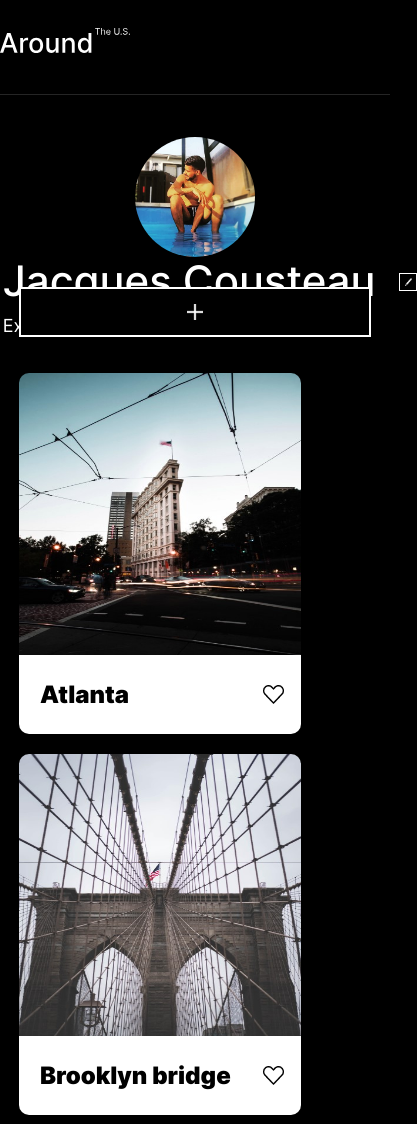
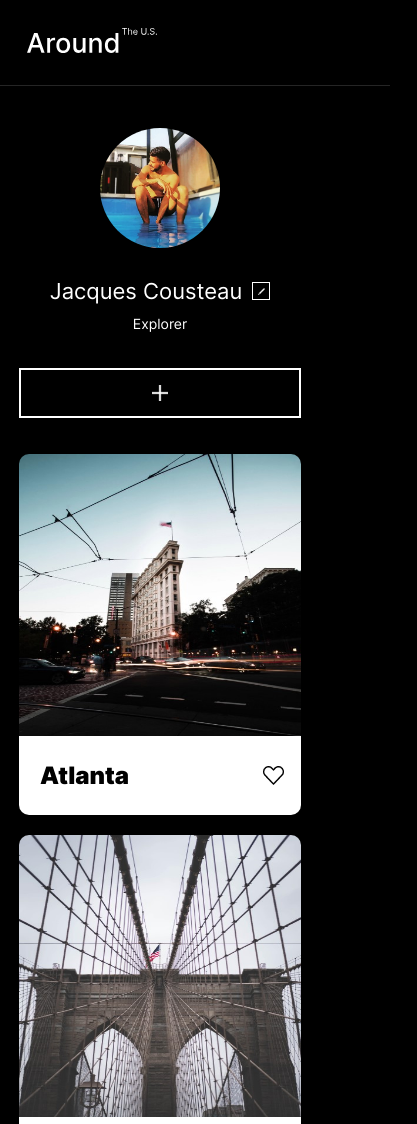
Before and after one commit to roeilulavy/web_project_4, a plain HTML site: page index.html in a window 390 px wide. Shown: the top 1124 px of the page, 417 px wide, since content can reach past the window. Drawn offline with Linux system fonts and the light colour scheme; files whose address does not match are found by name.

Commit message:
feat: add responsive

```diff
--- a/blocks/elements/elements.css
+++ b/blocks/elements/elements.css
@@ -8,10 +8,28 @@
     row-gap: 20px;
 }
 
-@media screen and (max-width: 400px){
+@media screen and (max-width: 1120px){
+    .elements{
+        margin: 50px 100px 0;
+    }
+}
+
+@media screen and (max-width: 960px){
+    .elements{
+        grid-template-columns: repeat(2, 1fr);
+        margin: 50px auto 0;
+    }
+}
+
+@media screen and (max-width: 600px){
     .elements{
         grid-template-columns: repeat(1, 1fr);
-        row-gap: 20px;
+        margin: 50px auto 0;
+    }
+}
+
+@media screen and (max-width: 450px){
+    .elements{
         margin: 36px 19px 0;
     }
 }
--- a/blocks/footer/__copyright/footer__copyright.css
+++ b/blocks/footer/__copyright/footer__copyright.css
@@ -7,10 +7,3 @@
     margin: 0;
     padding: 0;
 }
-
-@media screen and (max-width: 420px){
-    .footer__copyright{
-        margin: 50px 19px 36px;
-        text-align: left;
-    }
-}
--- a/blocks/footer/footer.css
+++ b/blocks/footer/footer.css
@@ -2,3 +2,15 @@
     display: flex;
     margin: 70px 200px 60px;
 }
+
+@media screen and (max-width: 1120px){
+    .footer{
+        margin: 70px 100px 60px;
+    }
+}
+
+@media screen and (max-width: 450px){
+    .footer{
+        margin: 50px 19px 36px;
+    }
+}
--- a/blocks/header/__logo/header__logo.css
+++ b/blocks/header/__logo/header__logo.css
@@ -4,3 +4,9 @@
     width: calc(100% / 3);
     margin: 0 0 41px 0;
 }
+
+@media screen and (max-width: 450px){
+    .header__logo{
+        margin: 0 0 32px 27px;
+    }
+}
--- a/blocks/header/header.css
+++ b/blocks/header/header.css
@@ -7,7 +7,13 @@
     margin: 45px 200px 0;
 }
 
-@media screen and (max-width: 400px){
+@media screen and (max-width: 1120px){
+    .header{
+        margin: 45px 100px 0;
+    }
+}
+
+@media screen and (max-width: 450px){
     .header{
         margin: 28px 0 0;
     }
--- a/blocks/profile/__button-add/profile__button-add.css
+++ b/blocks/profile/__button-add/profile__button-add.css
@@ -13,7 +13,15 @@
     padding: 0;
 }
 
-@media screen and (max-width: 420px){
+@media screen and (max-width: 960px){
+    .profile__button-add{
+        width: 50%;
+        position: relative;
+        margin: 36px 0 0;
+    }
+}
+
+@media screen and (max-width: 450px){
     .profile__button-add{
         width: 100%;
         bottom: 0;
--- a/blocks/profile/__button-edit/profile__button-edit.css
+++ b/blocks/profile/__button-edit/profile__button-edit.css
@@ -14,10 +14,11 @@
     top: 16px;
 }
 
-@media screen and (max-width: 420px){
+@media screen and (max-width: 450px){
     .profile__button-edit{
         width: 18px;
         height: 18px;
+        top: 4.5px;
     }
 }
 
--- a/blocks/profile/__profile-info/profile__profile-info.css
+++ b/blocks/profile/__profile-info/profile__profile-info.css
@@ -5,3 +5,9 @@
     flex-direction: column;
     margin: 0 0 0 30px;
 }
+
+@media screen and (max-width: 1120px){
+    .profile__profile-info{
+        margin: 30px 0 0;
+    }
+}
--- a/blocks/profile/__value-about/profile__value-about.css
+++ b/blocks/profile/__value-about/profile__value-about.css
@@ -7,3 +7,11 @@
     margin: 10px 0 0;
     padding: 0;
 }
+
+@media screen and (max-width: 450px){
+    .profile__value-about{
+        font-size: 14px;
+        line-height: 17px;
+        text-align: center;
+    }
+}
--- a/blocks/profile/__value-name/profile__value-name.css
+++ b/blocks/profile/__value-name/profile__value-name.css
@@ -10,3 +10,13 @@
     margin: 0;
     padding: 0 42px 0 0;
 }
+
+@media screen and (max-width: 450px){
+    .profile__value-name{
+        font-family: 'Inter-Regular', Arial, sans-serif;
+        font-size: 22px;
+        line-height: 27px;
+        text-align: center;
+        padding: 0 28px 0 0;
+    }
+}
--- a/blocks/profile/profile.css
+++ b/blocks/profile/profile.css
@@ -1,6 +1,6 @@
 .profile{
     max-width: 880px;
-    min-width: 320px;
+    min-width: 282px;
     position: relative;
     display: flex;
     flex-direction: row;
@@ -8,10 +8,25 @@
     margin: 40px 200px 0;
 }
 
-@media screen and (max-width: 400px){
+@media screen and (max-width: 1120px){
+    .profile{
+        margin: 40px 100px 0;
+    }
+}
+
+@media screen and (max-width: 960px){
+    .profile{
+        flex-direction: column;
+        justify-content: center;
+        margin: 40px auto 0;
+    }
+}
+
+@media screen and (max-width: 450px){
     .profile{
         flex-direction: column;
         justify-content: center;
         margin: 42px 19px 0;
+        max-width: 282px;
     }
 }
```
